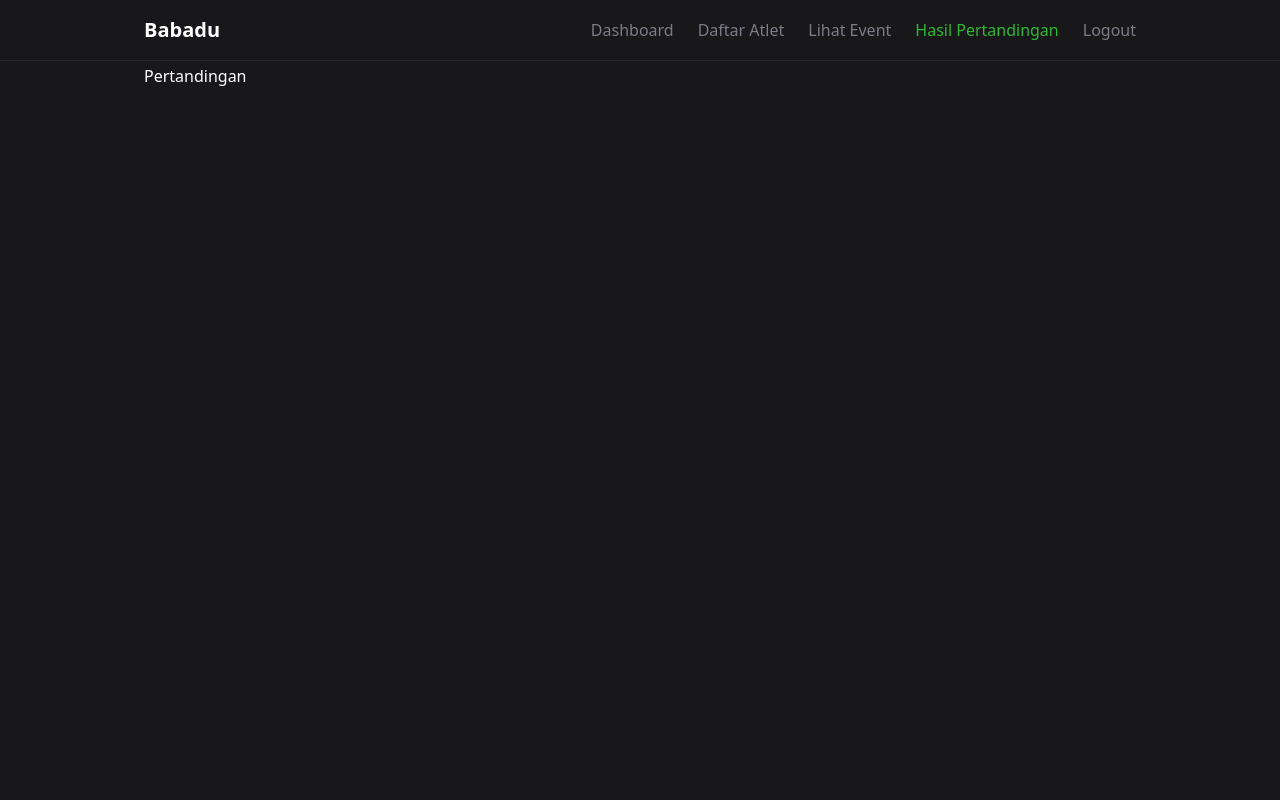
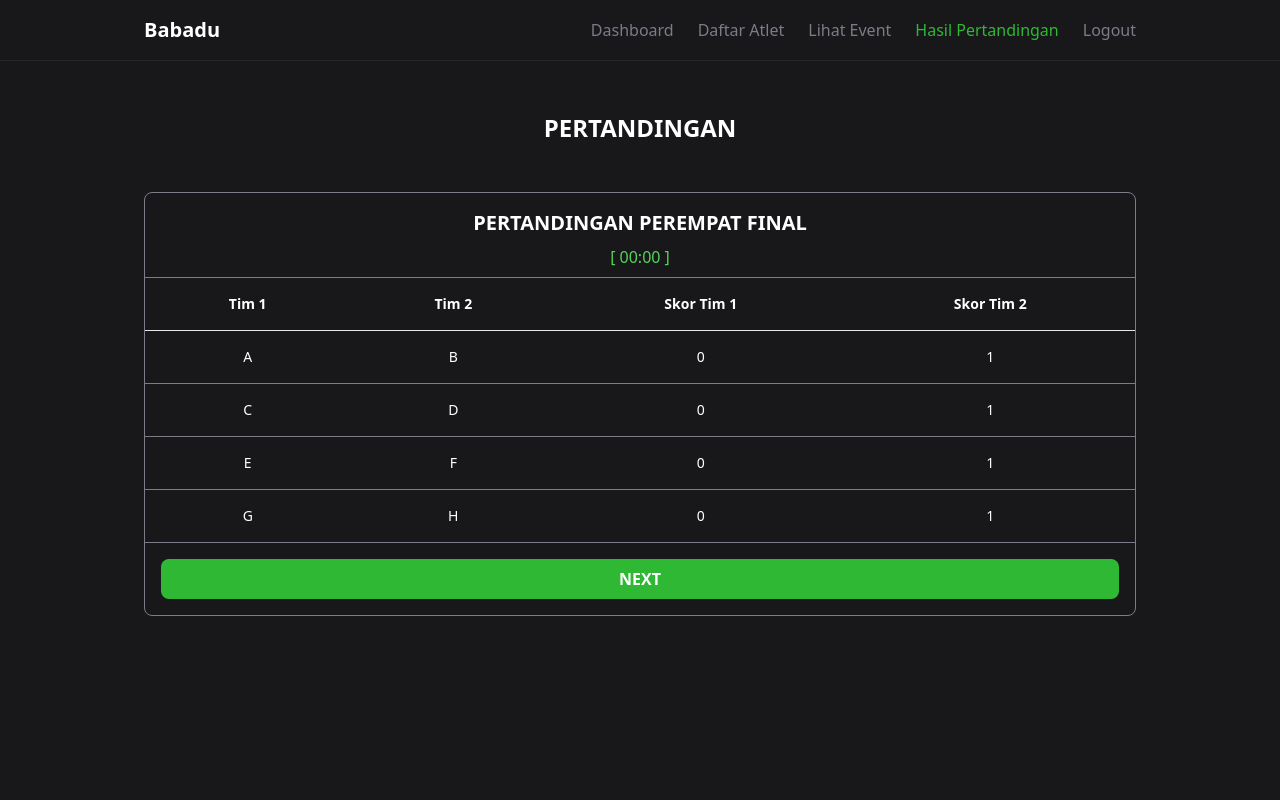
Before and after one commit to basdat-2023-b01/babadu-app, a Django app: page /pertandingan/ in a window 1280 px wide. Run offline with Django 4.2, Linux system fonts and the light colour scheme; some libraries are stand-ins or nearby versions.

Commit message:
feat: pertandinga view

```diff
--- a/pertandingan/templates/pertandingan.html
+++ b/pertandingan/templates/pertandingan.html
@@ -9,7 +9,65 @@
 {% block content %}
 
 <section id="pertandingan" class="h-screen w-full xl:px-20 lg:px-10 sm:px-2 px-4 py-16 text-white">
-    Pertandingan
+    <section class="mt-12">
+        <div class="text-2xl text-center font-semibold">
+            PERTANDINGAN
+        </div>
+    </section>
+    <section class="mt-12 py-4 border border-shark-400 rounded-lg flex flex-col">
+        <section class="space-y-2">
+            <div class="text-xl text-center font-semibold">
+                PERTANDINGAN PEREMPAT FINAL
+            </div>
+            <div class="text-md text-center text-primary-400">
+                [ 00:00 ]
+            </div>
+            <hr class="border-shark-400">
+        </section>
+        <table class="min-w-full text-sm font-light text-center">
+            <thead class="border-b font-medium dark:border-neutral-500">
+                <tr>
+                    <th scope="col" class="px-6 py-4">Tim 1</th>
+                    <th scope="col" class="px-6 py-4">Tim 2</th>
+                    <th scope="col" class="px-6 py-4">Skor Tim 1</th>
+                    <th scope="col" class="px-6 py-4">Skor Tim 2</th>
+                </tr>
+            </thead>
+            <tbody>
+                <tr class="border-b transition duration-300 ease-in-out hover:bg-shark-700 border-shark-400">
+                    <td class="whitespace-nowrap px-6 py-4">A</td>
+                    <td class="whitespace-nowrap px-6 py-4">B</td>
+                    <td class="whitespace-nowrap px-6 py-4">0</td>
+                    <td class="whitespace-nowrap px-6 py-4">1</td>
+                </tr>
+                <tr class="border-b transition duration-300 ease-in-out hover:bg-shark-700 border-shark-400">
+                    <td class="whitespace-nowrap px-6 py-4">C</td>
+                    <td class="whitespace-nowrap px-6 py-4">D</td>
+                    <td class="whitespace-nowrap px-6 py-4">0</td>
+                    <td class="whitespace-nowrap px-6 py-4">1</td>
+                </tr>
+                <tr class="border-b transition duration-300 ease-in-out hover:bg-shark-700 border-shark-400">
+                    <td class="whitespace-nowrap px-6 py-4">E</td>
+                    <td class="whitespace-nowrap px-6 py-4">F</td>
+                    <td class="whitespace-nowrap px-6 py-4">0</td>
+                    <td class="whitespace-nowrap px-6 py-4">1</td>
+                </tr>
+                <tr class="border-b transition duration-300 ease-in-out hover:bg-shark-700 border-shark-400">
+                    <td class="whitespace-nowrap px-6 py-4">G</td>
+                    <td class="whitespace-nowrap px-6 py-4">H</td>
+                    <td class="whitespace-nowrap px-6 py-4">0</td>
+                    <td class="whitespace-nowrap px-6 py-4">1</td>
+                </tr>
+            </tbody>
+        </table>
+        <section class="px-4">
+            <button
+            class="bg-primary-500 w-full py-2 mt-4 mr-2 rounded-lg hover:bg-primary-400 transition cursor-pointer text-white font-semibold"
+            type="submit" value="Login">
+            NEXT
+        </button>
+        </section>
+    </section>
 </section>
 
 {% endblock content %}
```
